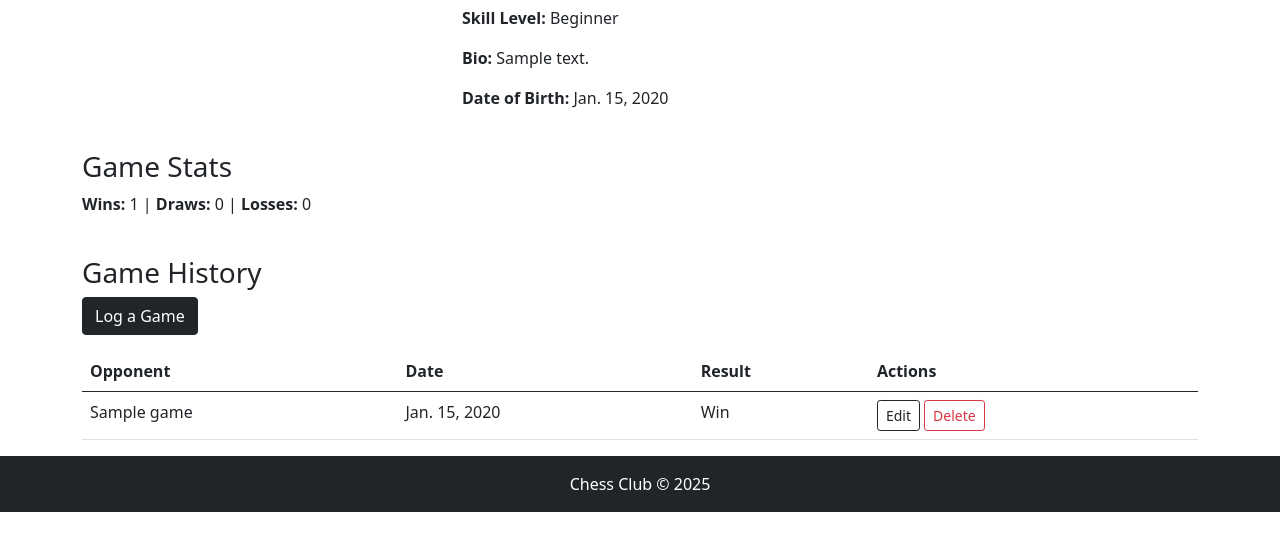
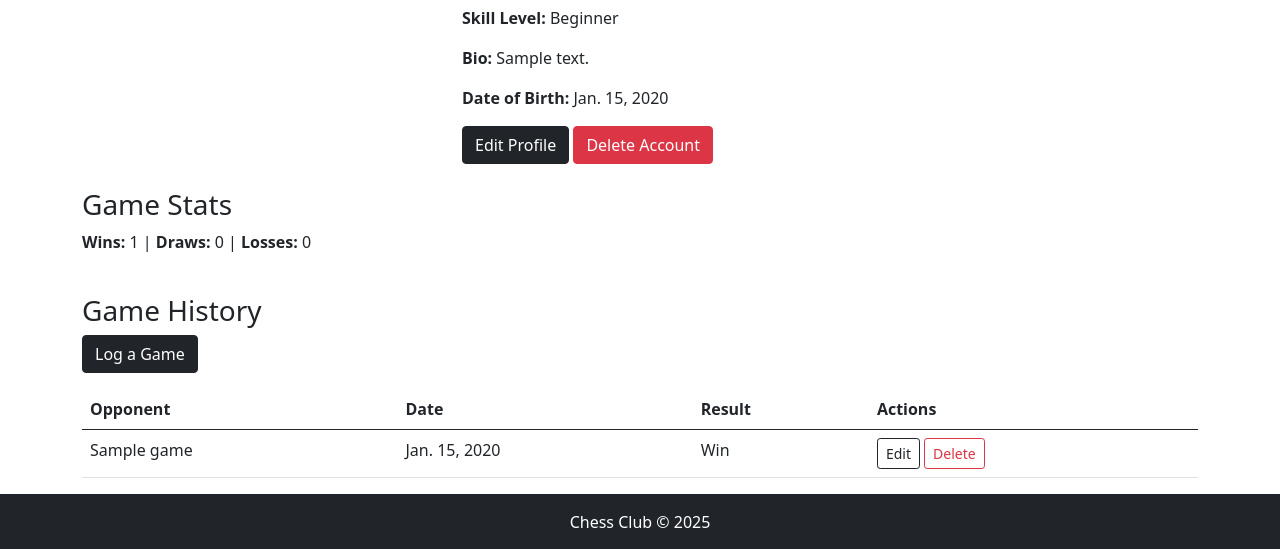
Before and after one commit to freed-man/mp3-chess, a Django app: a page that uses profiles/templates/profiles/profile.html in a window 1280 px wide. Shown: the part 130-679 px from the top of the page. Run offline with Django 4.2, Linux system fonts and the light colour scheme; a user stored in the database is signed in; tables that the repository leaves empty hold one stand-in row (values such as "Sample post").

Commit message:
added delete account functionality with confirmation modal

```diff
--- a/profiles/templates/profiles/profile.html
+++ b/profiles/templates/profiles/profile.html
@@ -17,6 +17,10 @@
         <p><strong>Bio:</strong> {{ profile.bio|default:"No bio yet." }}</p>
         {% if profile.date_of_birth %}
         <p><strong>Date of Birth:</strong> {{ profile.date_of_birth }}</p>
+        {% endif %}
+        {% if user.is_authenticated and user == profile.user %}
+        <a href="{% url 'profile_edit' profile.user.username %}" class="btn btn-dark">Edit Profile</a>
+        <button class="btn btn-danger" data-bs-toggle="modal" data-bs-target="#deleteAccountModal">Delete Account</button>
         {% endif %}
     </div>
 </div>
@@ -68,4 +72,25 @@
     </div>
 </div>
 
+<div class="modal fade" id="deleteAccountModal" tabindex="-1" aria-labelledby="deleteAccountModalLabel" aria-hidden="true">
+    <div class="modal-dialog">
+        <div class="modal-content">
+            <div class="modal-header">
+                <h5 class="modal-title" id="deleteAccountModalLabel">Delete Account?</h5>
+                <button type="button" class="btn-close" data-bs-dismiss="modal" aria-label="Close"></button>
+            </div>
+            <div class="modal-body">
+                Are you sure you want to delete your account? This will permanently remove your profile, games, comments, and votes. This action cannot be undone.
+            </div>
+            <div class="modal-footer">
+                <button type="button" class="btn btn-secondary" data-bs-dismiss="modal">Close</button>
+                <form method="post" action="{% url 'delete_account' profile.user.username %}">
+                    {% csrf_token %}
+                    <button type="submit" class="btn btn-danger">Delete Account</button>
+                </form>
+            </div>
+        </div>
+    </div>
+</div>
+
 {% endblock content %}
--- a/profiles/urls.py
+++ b/profiles/urls.py
@@ -7,4 +7,5 @@ urlpatterns = [
     path('<str:username>/log-game/', views.log_game, name='log_game'),
     path('<str:username>/edit-game/<int:game_id>/', views.game_edit, name='game_edit'),
     path('<str:username>/delete-game/<int:game_id>/', views.game_delete, name='game_delete'),
+    path('<str:username>/delete-account/', views.delete_account, name='delete_account'),
 ]
--- a/profiles/views.py
+++ b/profiles/views.py
@@ -137,3 +137,22 @@ def game_delete(request, username, game_id):
         messages.add_message(request, messages.SUCCESS, 'Game deleted!')
 
     return redirect('profile', username=username)
+
+
+@login_required
+def delete_account(request, username):
+    """
+    Allows a user to delete their own account and all related data.
+    """
+    user = get_object_or_404(User, username=username)
+
+    if request.user != user:
+        messages.add_message(request, messages.ERROR, 'You can only delete your own account!')
+        return redirect('home')
+
+    if request.method == "POST":
+        user.delete()
+        messages.add_message(request, messages.SUCCESS, 'Account deleted.')
+        return redirect('home')
+
+    return redirect('profile', username=username)
```
